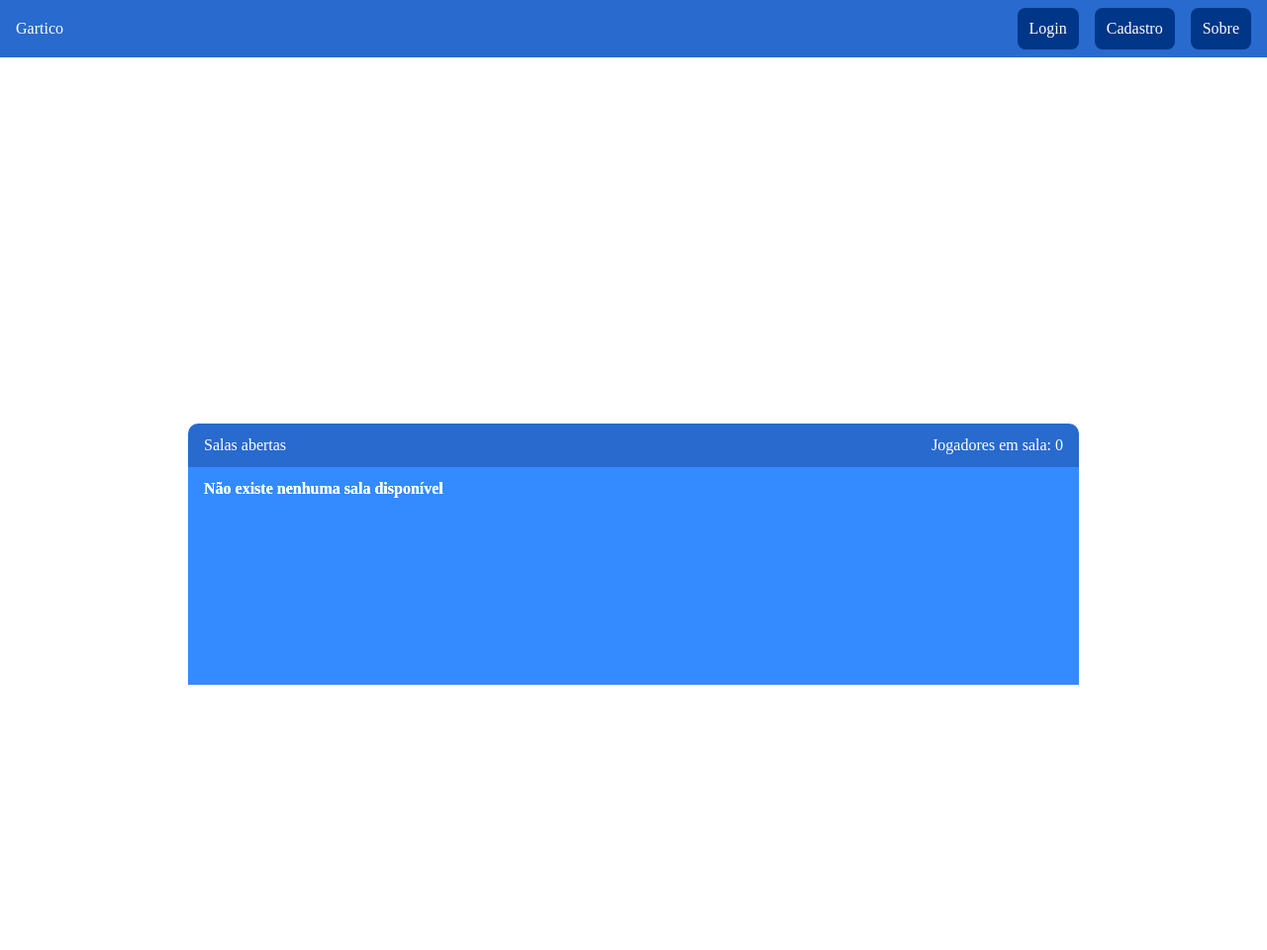
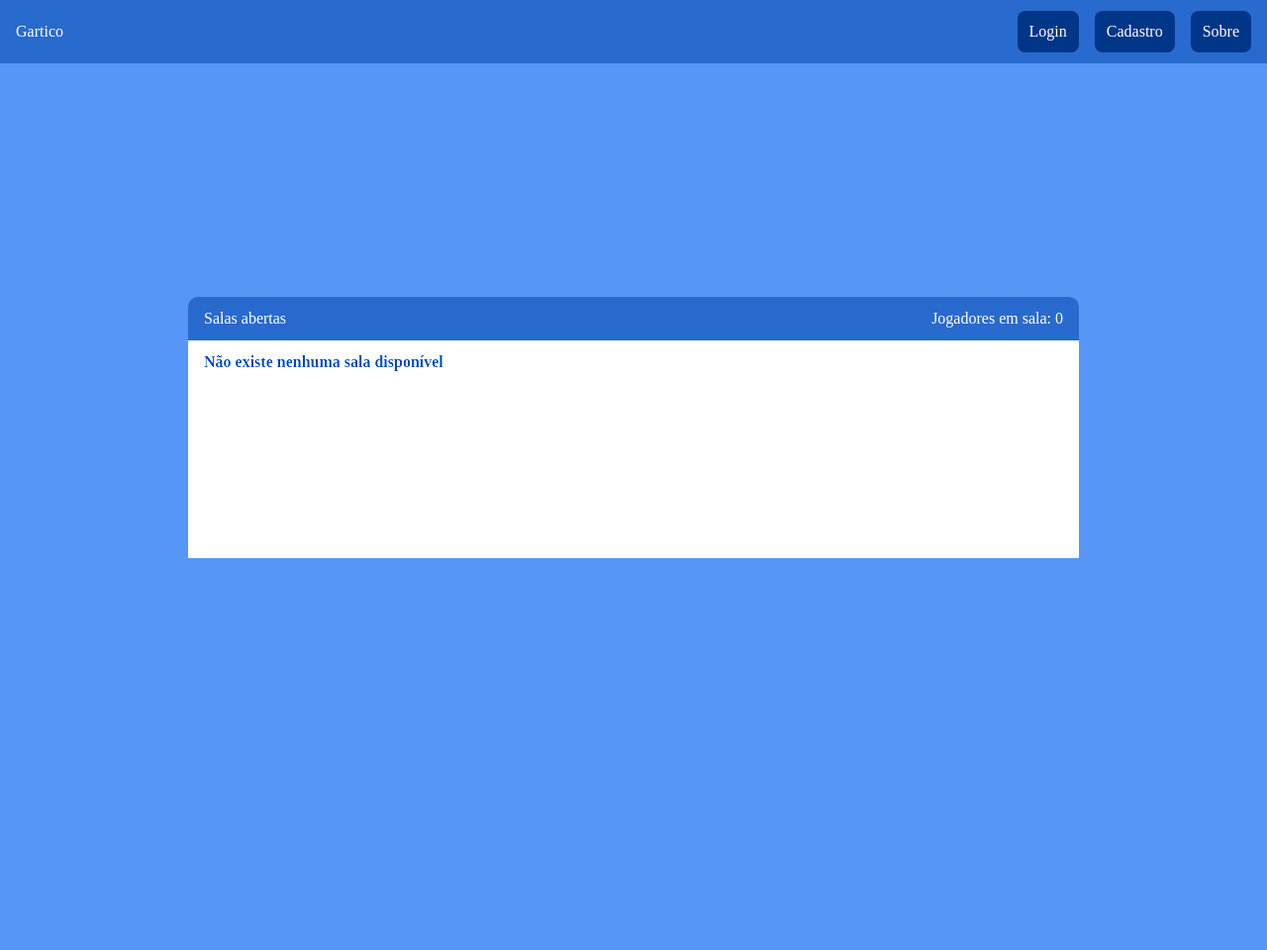
Before and after one commit to gilmar-sales/gartico, a Flask app: page / in a window 1280 px wide. Shown: the whole page at 99% size. After the commit the page ends 564 px from the top, so only its background shows below. Run offline with Flask 2, Linux system fonts and the light colour scheme; some web fonts are replaced.

Commit message:
change background color, hidden class helper and size rewok

```diff
--- a/server/static/css/index.css
+++ b/server/static/css/index.css
@@ -5,6 +5,7 @@ body {
 
 .top-nav {
   width: 100%;
+  height: 4rem;
   background-color: var(--primary-color);
   display: flex;
   position: fixed;
@@ -22,11 +23,13 @@ body {
 }
 
 .container {
+  width: 100%;
+  height: calc(100vh - 4rem);
   display: flex;
   justify-content: center;
   align-items: center;
   padding: 1rem;
-  margin-top: 10rem;
+  margin-top: 4rem;
 }
 
 .logo {
@@ -127,7 +130,8 @@ body {
   display: flex;
   flex-wrap: wrap;
   min-height: 220px;
-  background-color: var(--primary-color);
+  background-color: white;
+  color: var(--secondary-color);
   filter: brightness(1.3);
   padding: 0.8rem 1rem;
   overflow: auto;
--- a/server/static/css/main.css
+++ b/server/static/css/main.css
@@ -6,6 +6,7 @@
 :root {
   --primary-color: #286ace;
   --secondary-color: #003688;
+  --background-color: #5696f7;
 }
 
 * {
@@ -31,11 +32,7 @@ h2 {
 body {
   display: flex;
   align-items: center;
-}
-
-.container {
-  width: 100vw;
-  height: 100vh;
+  background-color: var(--background-color);
 }
 
 button,
@@ -69,3 +66,7 @@ input[type="submit"]:hover,
     font-size: 1rem;
   }
 }
+
+.hidden {
+  display: none !important;
+}
```
